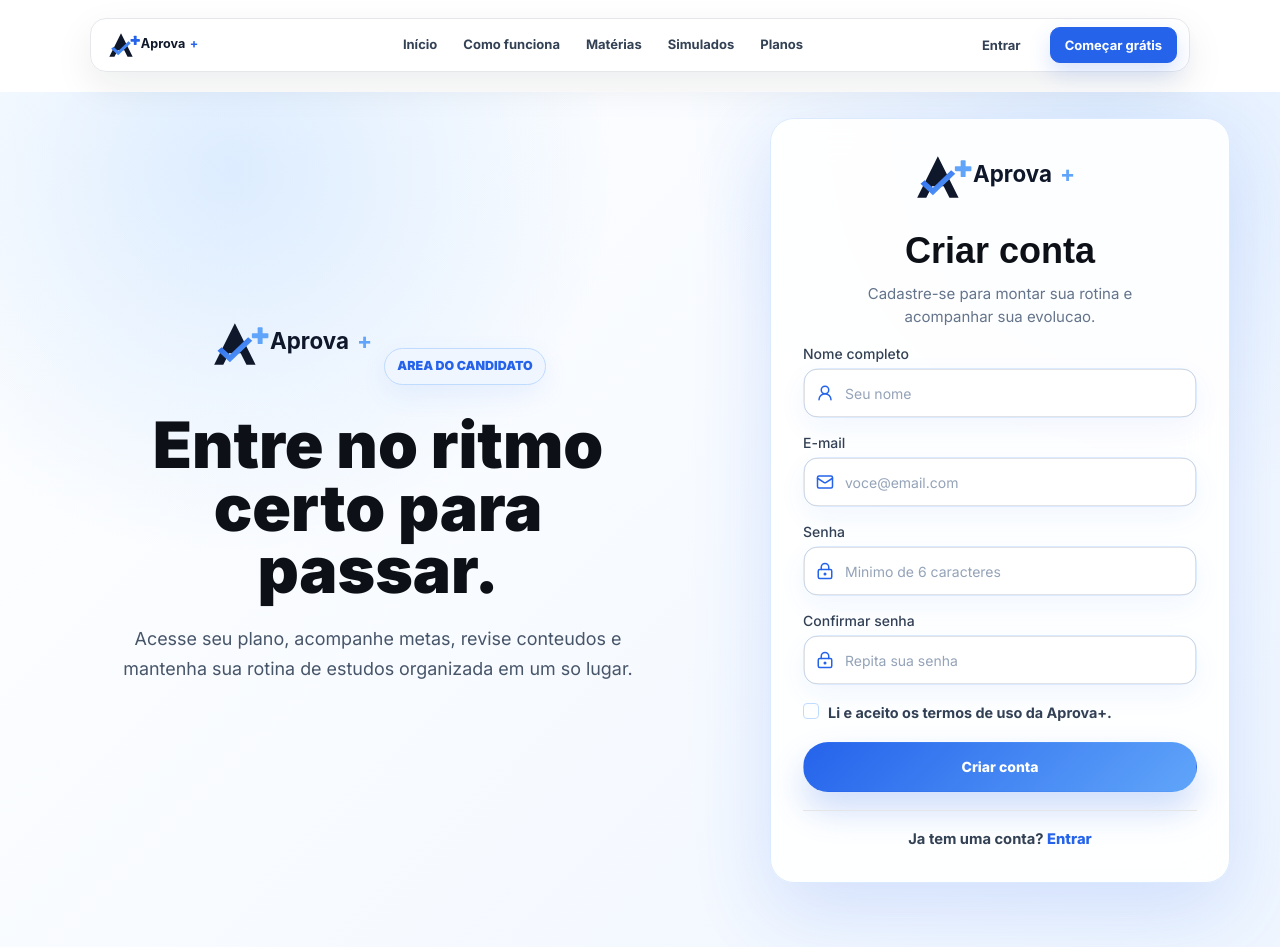
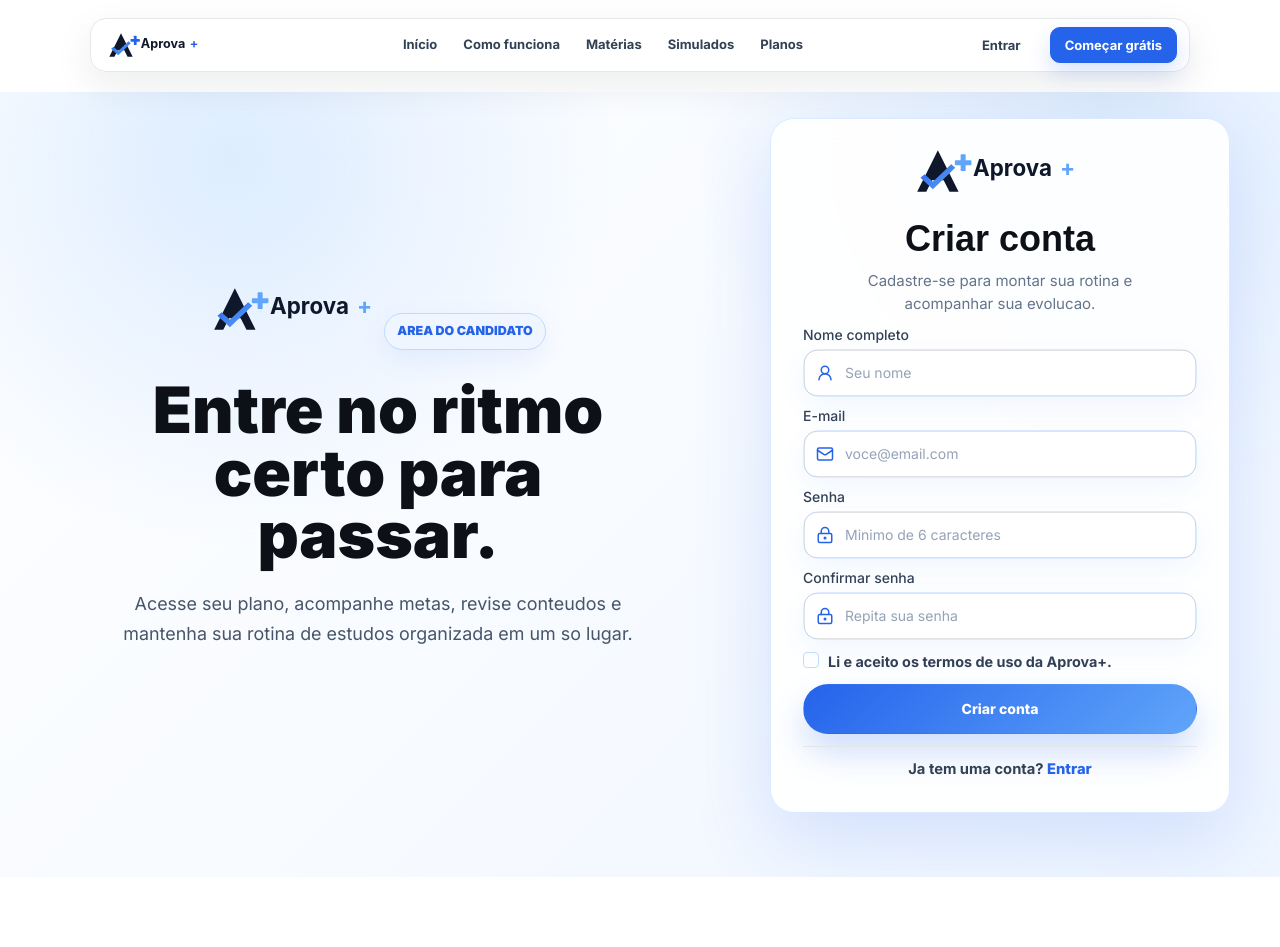
Before and after one commit to luskaa234/AprovaMais, a React (Vite) app: page /criar-conta in a window 1280 px wide. After the commit the page ends 877 px from the top, so only its background shows below. Built offline with nearby package versions, Linux system fonts and the light colour scheme.

Commit message:
Align auth screens with login layout

```diff
--- a/src/components/auth/AuthLayout.jsx
+++ b/src/components/auth/AuthLayout.jsx
@@ -4,8 +4,14 @@ import Navbar from "../Navbar";
 import { Card, CardContent, CardDescription, CardHeader, CardTitle } from "../ui/card";
 
 function AuthLayout({ title, description, children }) {
+  const pageKey = title
+    .toLowerCase()
+    .normalize("NFD")
+    .replace(/[\u0300-\u036f]/g, "")
+    .replace(/\s+/g, "-");
+
   return (
-    <main className="auth-saas-page">
+    <main className={`auth-saas-page auth-saas-page-${pageKey}`}>
       <Navbar />
 
       <section className="auth-saas-shell" aria-label={title}>
--- a/src/landing-light.css
+++ b/src/landing-light.css
@@ -3698,6 +3698,7 @@ main {
 
 .auth-saas-card {
   width: min(100%, 460px) !important;
+  min-height: 585px !important;
   margin-inline: auto !important;
   overflow: hidden !important;
   border: 1px solid #dbeafe !important;
@@ -3705,6 +3706,8 @@ main {
   background: rgba(255, 255, 255, 0.9) !important;
   box-shadow: 0 28px 80px rgba(37, 99, 235, 0.16) !important;
   backdrop-filter: blur(18px) !important;
+  display: flex !important;
+  flex-direction: column !important;
 }
 
 .auth-saas-header {
@@ -3746,11 +3749,15 @@ main {
 }
 
 .auth-saas-content {
+  flex: 1 !important;
+  display: flex !important;
+  flex-direction: column !important;
   padding: 0 32px 32px !important;
 }
 
 .auth-saas-form {
   width: 100% !important;
+  flex: 1 !important;
   gap: 18px !important;
 }
 
@@ -3821,6 +3828,52 @@ main {
   color: #dc2626 !important;
 }
 
+.auth-saas-page-entrar .auth-saas-card,
+.auth-saas-page-esqueci-minha-senha .auth-saas-card {
+  height: 585px !important;
+}
+
+.auth-saas-page-esqueci-minha-senha .auth-saas-form {
+  justify-content: center !important;
+}
+
+.auth-saas-page-esqueci-minha-senha .auth-saas-content {
+  padding-bottom: 36px !important;
+}
+
+.auth-saas-page-criar-conta .auth-saas-card {
+  min-height: 585px !important;
+}
+
+.auth-saas-page-criar-conta .auth-saas-header {
+  padding-top: 26px !important;
+  padding-bottom: 12px !important;
+}
+
+.auth-saas-page-criar-conta .auth-saas-logo {
+  margin-bottom: 12px !important;
+}
+
+.auth-saas-page-criar-conta .auth-saas-description {
+  min-height: 42px !important;
+}
+
+.auth-saas-page-criar-conta .auth-saas-form {
+  gap: 12px !important;
+}
+
+.auth-saas-page-criar-conta .auth-input-wrap {
+  min-height: 48px !important;
+}
+
+.auth-saas-page-criar-conta .auth-input-wrap input {
+  min-height: 46px !important;
+}
+
+.auth-saas-page-criar-conta .auth-primary-button {
+  min-height: 50px !important;
+}
+
 .auth-check-label [role="checkbox"],
 .auth-check-label button {
   border-color: #bfdbfe !important;
```
